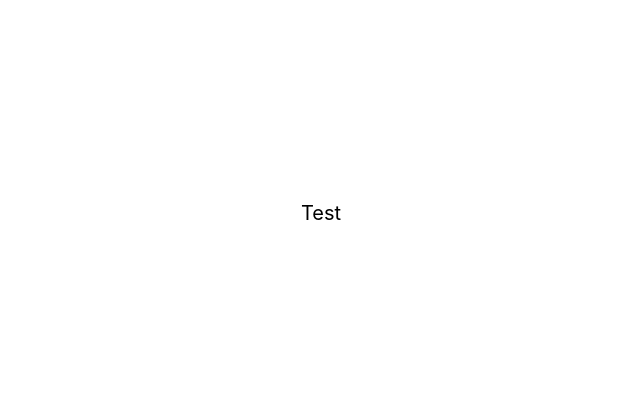
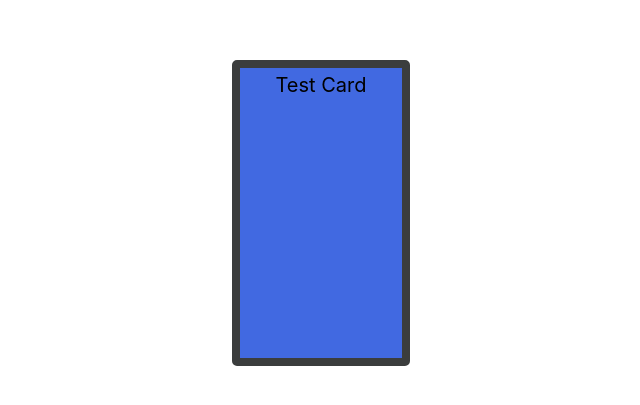
Before and after one commit to Solinari/react-memory-ui, a React (Create React App) app: page / in a window 1280 px wide. Shown: the part 187-592 px from the top of the page, without its empty margins (319-959 px from the left). Built offline with nearby package versions, Linux system fonts and the light colour scheme.

Commit message:
Make Sample base Card with no click or flip handler

```diff
--- a/src/App.js
+++ b/src/App.js
@@ -1,8 +1,13 @@
 import React from "react";
+import Card from "./components/Card";
 import "./App.css";
 
 function App() {
-  return <div className="App">Test</div>;
+  return (
+    <div className="App">
+      <Card cardId={"test"} />
+    </div>
+  );
 }
 
 export default App;
--- /dev/null
+++ b/src/components/Card.css
@@ -0,0 +1,7 @@
+.Card {
+  padding: 0.25em;
+  margin: 0.5em 0.25em;
+  border-radius: 0.25em;
+  border: 0.438em solid #3b3d3d;
+  background-color: royalblue;
+}
--- /dev/null
+++ b/src/components/Card.jsx
@@ -0,0 +1,28 @@
+import React from "react";
+import PropTypes from "prop-types";
+import "./Card.css";
+import useCurrentWidthHook from "../hooks/useCurrentWidthHook";
+import useCurrentHeightHook from "../hooks/useCurrentHeightHook";
+import { ASPECT_RATIO } from "../constants/constants";
+
+const Card = ({ cardId }) => {
+  const cardStyles = {
+    minHeight: (useCurrentHeightHook() * 0.25) / ASPECT_RATIO,
+    minWidth: useCurrentWidthHook() * 0.166 * ASPECT_RATIO,
+  };
+  return (
+    <div className="Card" key={cardId} style={cardStyles}>
+      Test Card
+    </div>
+  );
+};
+
+Card.propTypes = {
+  cardId: PropTypes.string,
+};
+
+Card.defaultProps = {
+  cardId: null,
+};
+
+export default Card;
--- a/src/components/Component.jsx
+++ /dev/null
@@ -1 +0,0 @@
-// make linter happy for test seed
--- /dev/null
+++ b/src/constants/constants.js
@@ -0,0 +1 @@
+export const ASPECT_RATIO = 0.71590909090089101239677186541291; // the aspect ratio of 1 Magic the Gathering Card.
--- /dev/null
+++ b/src/hooks/useCurrentHeightHook.js
@@ -0,0 +1,30 @@
+import { useState, useEffect } from "react";
+
+const getHeight = () =>
+  window.innerHeight ||
+  document.documentElement.clientHeight ||
+  document.body.clientHeight;
+
+function useCurrentHeightHook() {
+  let [height, setCurrentHeight] = useState(getHeight());
+
+  useEffect(() => {
+    let timeout = null;
+
+    const listener = () => {
+      clearTimeout(timeout);
+
+      timeout = setTimeout(() => setCurrentHeight(getHeight()), 150);
+    };
+
+    window.addEventListener("resize", listener);
+
+    return () => {
+      window.removeEventListener("resize", listener);
+    };
+  }, []);
+
+  return height;
+}
+
+export default useCurrentHeightHook;
--- /dev/null
+++ b/src/hooks/useCurrentWidthHook.js
@@ -0,0 +1,30 @@
+import { useState, useEffect } from "react";
+
+const getWidth = () =>
+  window.innerWidth ||
+  document.documentElement.clientWidth ||
+  document.body.clientWidth;
+
+function useCurrentWidthHook() {
+  let [width, setCurrentWidth] = useState(getWidth());
+
+  useEffect(() => {
+    let timeout = null;
+
+    const listener = () => {
+      clearTimeout(timeout);
+
+      timeout = setTimeout(() => setCurrentWidth(getWidth()), 150);
+    };
+
+    window.addEventListener("resize", listener);
+
+    return () => {
+      window.removeEventListener("resize", listener);
+    };
+  }, []);
+
+  return width;
+}
+
+export default useCurrentWidthHook;
```
Also changed, not shown: 1 other file (tests, documents, lock files or other folders).
